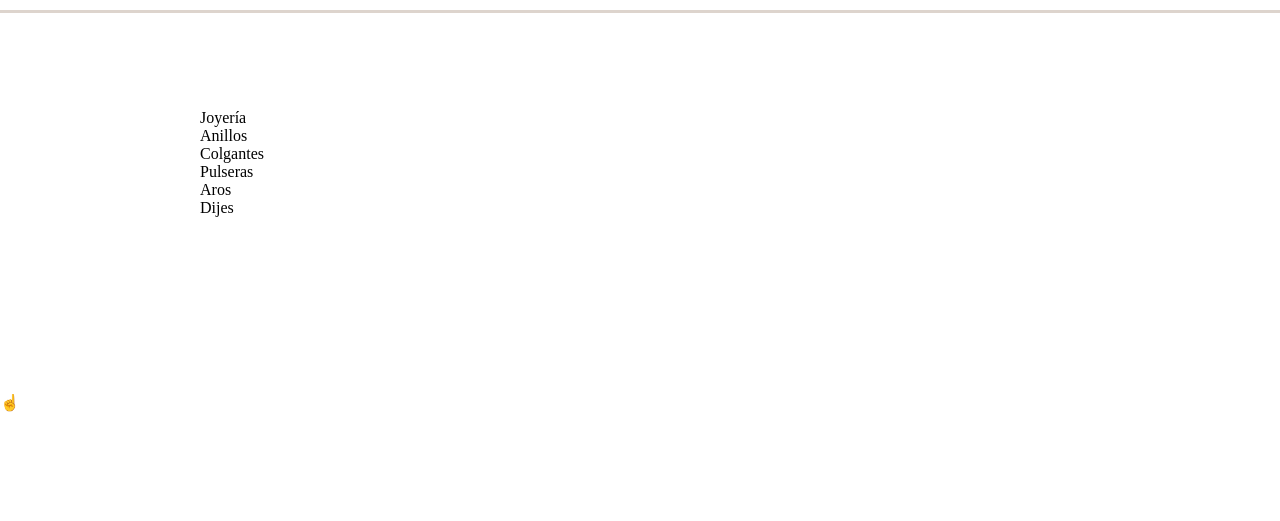
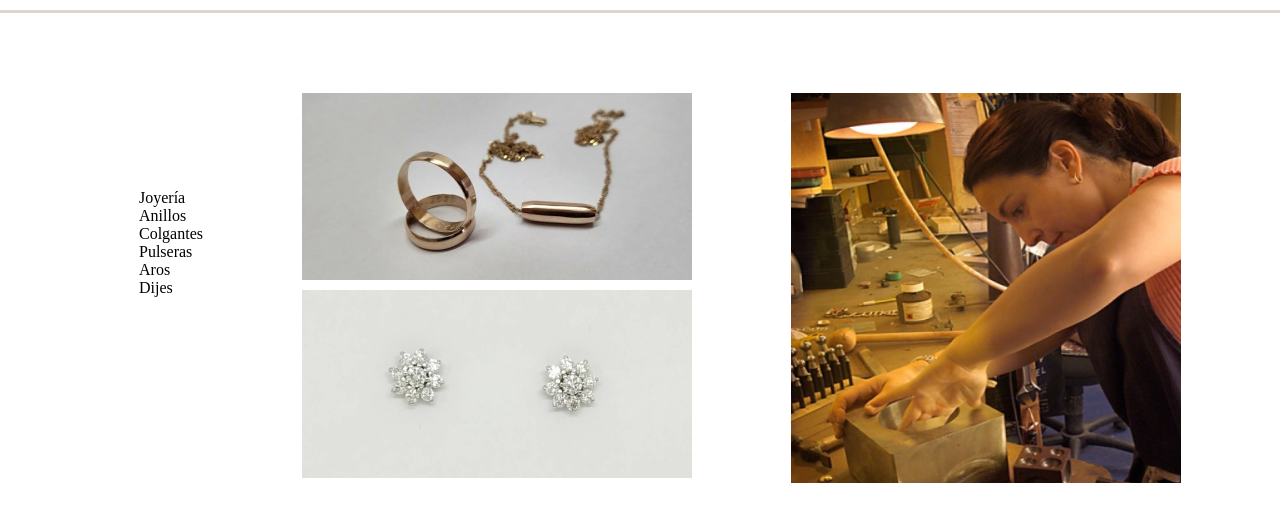
Before and after one commit to Benicere/Pagina-Joyeria, a plain HTML site: page index.html in a window 1280 px wide. Shown: the part 67-588 px from the top of the page. Drawn offline with Linux system fonts and the light colour scheme.

Commit message:
avance del grid

```diff
--- a/css/inicio.css
+++ b/css/inicio.css
@@ -83,10 +83,41 @@ a {
   font-size: 18px;
 }
 
-.inicio_h1 {
-  padding: 10rem;
+.inicio_home_ul {
+  list-style: none;
 }
 
-.inicio_h1_list {
-  list-style: none;
+.inicio_home_Section1 {
+  display: grid;
+  grid-template-columns: repeat(3, auto);
+  grid-template-rows: repeat(2, auto);
+  width: 100%;
+  height: auto;
+  margin-top: 80px;
+  padding-top: 80px;
+  justify-content: space-evenly;
 }
+
+.inicio_home_Section1 .item:nth-child(1) {
+  grid-row-start: 1;
+  grid-row-end: 3;
+}
+
+.inicio_home_Section1 .item:nth-child(3) {
+  grid-row-start: 2;
+  grid-row-end: 3;
+}
+
+.inicio_home_Section1 .item:nth-child(4) {
+  grid-row-start: 1;
+  grid-row-end: 3;
+}
+
+/* .inicio_home_Section1 .item {
+  justify-content: center;
+  align-items: center;
+} */
+
+.inicio_home {
+  padding-top: 80px;
+}
--- a/index.html
+++ b/index.html
@@ -25,10 +25,10 @@
     </header>
 
     <main>
-      <article>
-        <div class="inicio_h1">
-          <ul class="inicio_h1_list">
-            <li>Joyería</li>
+      <section class="inicio_home_Section1">
+        <div class="inicio_home item">
+          <ul class="inicio_home_ul">
+            <li class="inicio_homeJoyeria">Joyería</li>
             <li>Anillos</li>
             <li>Colgantes</li>
             <li>Pulseras</li>
@@ -36,8 +36,16 @@
             <li>Dijes</li>
           </ul>
         </div>
-      </article>
-      <a href="inicio.html">☝️</a>
+        <div class="item">
+          <img src="images/Anillodoradomuestra1.png" alt="" />
+        </div>
+        <div class="item">
+          <img src="images/Anillodoradomuestra2.png" alt="" />
+        </div>
+        <div class="item">
+          <img src="images/Senora.png" alt="" />
+        </div>
+      </section>
     </main>
   </body>
   <br /><br /><br /><br /><br /><br /><br /><br /><br /><br /><br /><br /><br /><br /><br /><br /><br /><br /><br /><br /><br /><br /><br /><br /><br /><br /><br /><br /><br /><br /><br /><br /><br /><br /><br /><br /><br /><br /><br /><br /><br /><br /><br /><br /><br /><br /><br /><br /><br /><br /><br /><br /><br /><br /><br /><br /><br /><br /><br /><br /><br /><br /><br /><br /><br /><br /><br /><br /><br /><br /><br /><br /><br /><br /><br /><br /><br /><br /><br /><br /><br /><br /><br /><br /><br /><br /><br /><br /><br /><br /><br /><br /><br /><br /><br /><br /><br /><br /><br /><br /><br /><br /><br /><br /><br /><br /><br /><br /><br /><br /><br /><br /><br /><br /><br /><br /><br /><br /><br /><br /><br /><br /><br /><br /><br /><br /><br /><br /><br /><br />
```
Also changed, not shown: images/Anillodoradomuestra1.png (added), images/Anillodoradomuestra2.png (added), images/Senora.png (added).
